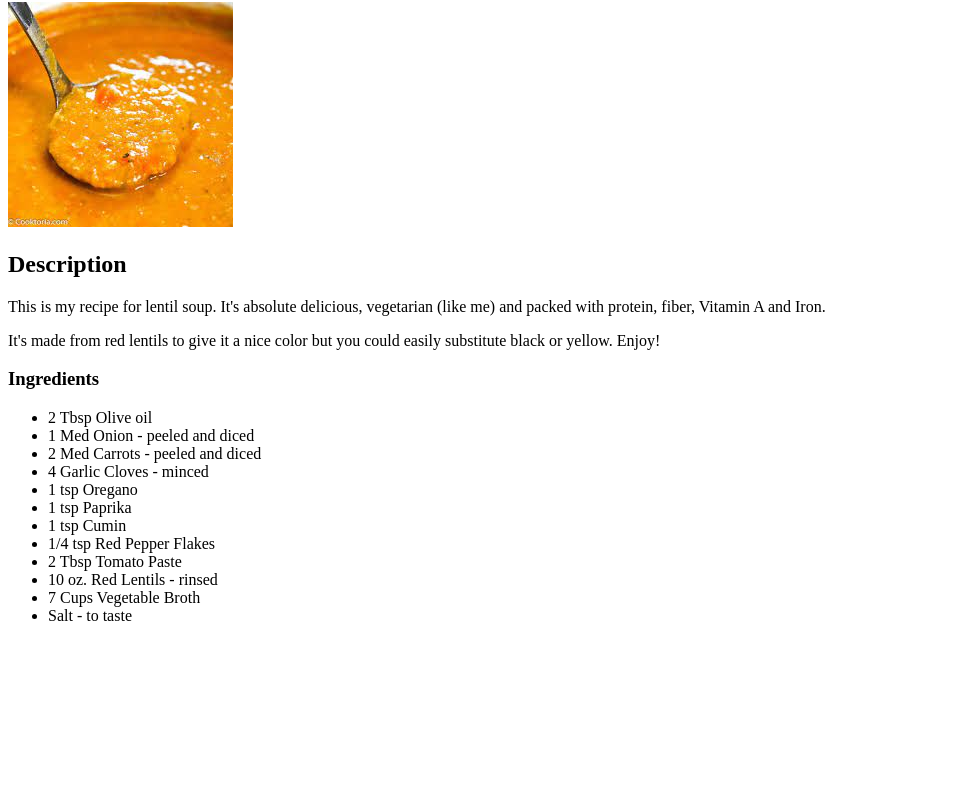
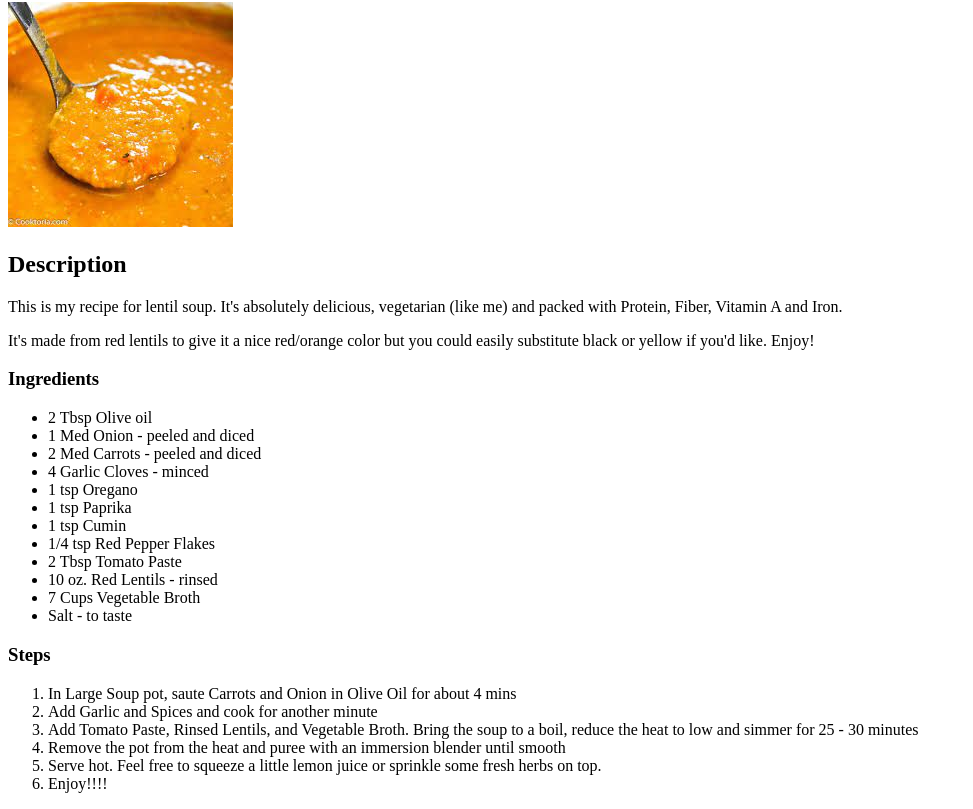
Before and after one commit to KodosThealien/odin-recipes, a plain HTML site: page recipes/lentil_soup.html in a window 1280 px wide. Shown: the part 78-887 px from the top of the page, without its empty margins (0-973 px from the left). Before the commit the page ends 800 px from the top, so only its background shows below. Drawn offline with Linux system fonts and the light colour scheme.

Commit message:
Added Steps heading and included ordered list of steps for making the soup

```diff
--- a/recipes/lentil_soup.html
+++ b/recipes/lentil_soup.html
@@ -13,8 +13,8 @@
 
         <h2>Description</h2>
 
-        <p>This is my recipe for lentil soup. It's absolute delicious, vegetarian (like me) and packed with protein, fiber, Vitamin A and Iron.</p>
-        <p>It's made from red lentils to give it a nice color but you could easily substitute black or yellow. Enjoy!</p>
+        <p>This is my recipe for lentil soup. It's absolutely delicious, vegetarian (like me) and packed with Protein, Fiber, Vitamin A and Iron.</p>
+        <p>It's made from red lentils to give it a nice red/orange color but you could easily substitute black or yellow if you'd like. Enjoy!</p>
 
         <h3>Ingredients</h3>
 
@@ -33,6 +33,17 @@
             <li>Salt - to taste</li>
         </ul>
 
+        <h3>Steps</h3>
+
+        <ol>
+            <li>In Large Soup pot, saute Carrots and Onion in Olive Oil for about 4 mins</li>
+            <li>Add Garlic and Spices and cook for another minute</li>
+            <li>Add Tomato Paste, Rinsed Lentils, and Vegetable Broth. Bring the soup to a boil, reduce the heat to low and simmer for 25 - 30 minutes</li>
+            <li>Remove the pot from the heat and puree with an immersion blender until smooth</li>
+            <li>Serve hot. Feel free to squeeze a little lemon juice or sprinkle some fresh herbs on top.</li>
+            <li>Enjoy!!!!</li>
+        </ol>
+
 
     </body>
 
```
